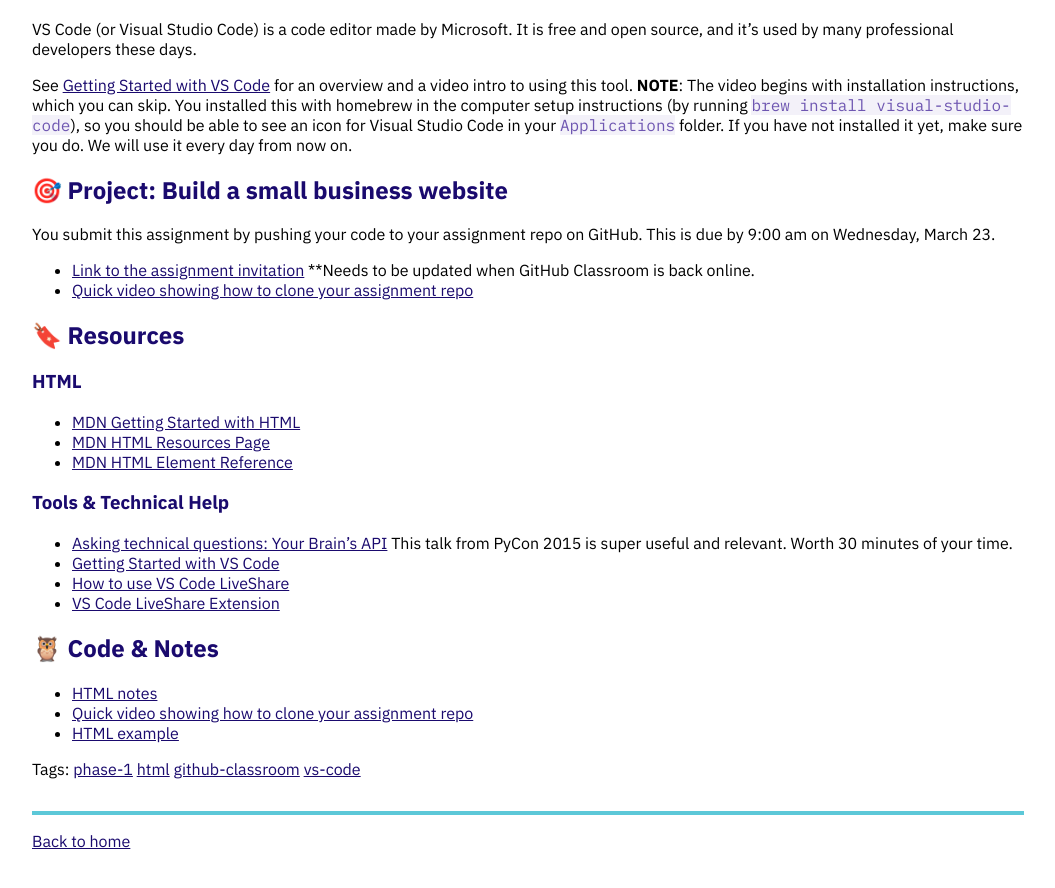
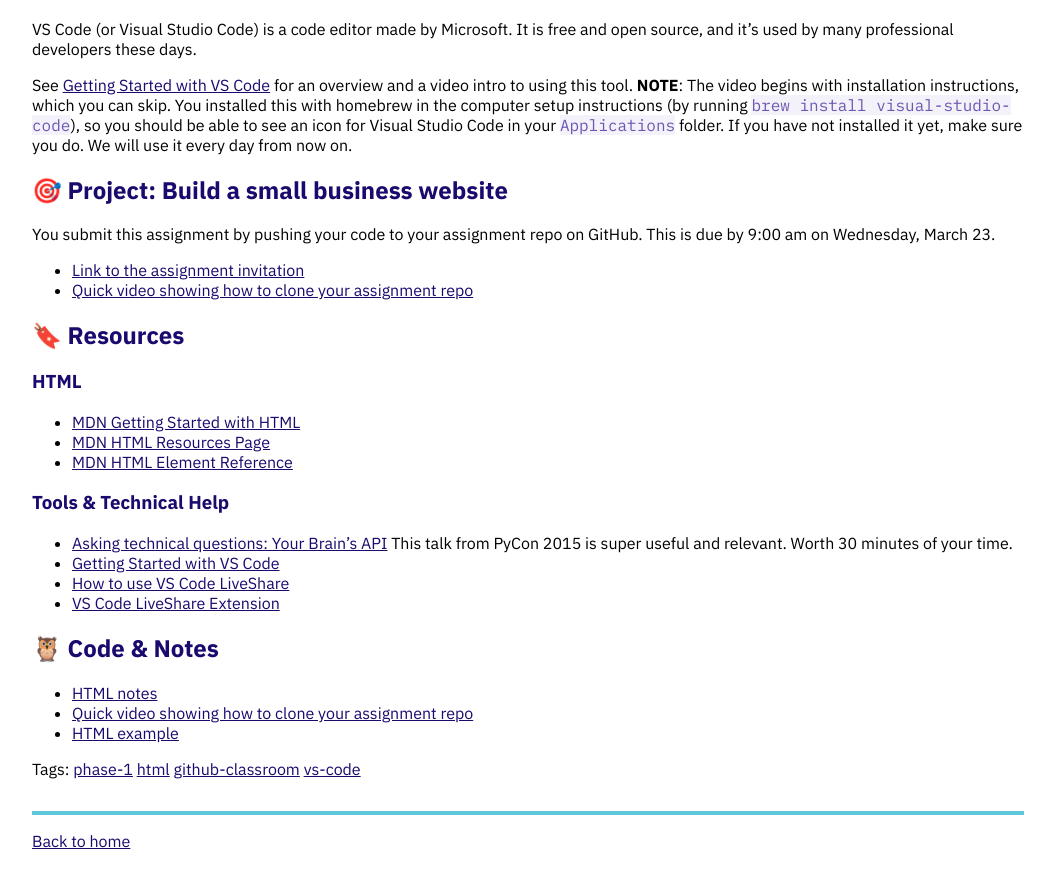
Before and after one commit to Momentum-Team-13/momentum-team-13.github.io, a Jekyll site: the page built from _posts/2022-03-22-html.md, in a window 1280 px wide and 900 px high, scrolled down 1108 px. Shown: the top 888 px of the window, without its empty margins (112-1167 px from the left). Built offline with Jekyll 4.4.1, drawn with Linux system fonts in a browser that asks for light colours; nearby versions of some CDN libraries; library files that are not in the unit come from our copies.

Commit message:
fix assignment link

```diff
--- a/_posts/2022-03-22-html.md
+++ b/_posts/2022-03-22-html.md
@@ -31,7 +31,7 @@
 
 You submit this assignment by pushing your code to your assignment repo on GitHub. This is due by 9:00 am on Wednesday, March 23.
 
-- [Link to the assignment invitation]() **Needs to be updated when GitHub Classroom is back online.
+- [Link to the assignment invitation](https://classroom.github.com/a/TIwWTUT3)
 - [Quick video showing how to clone your assignment repo](https://www.loom.com/share/c7871fa5f80f4cbda3dbcce36db68dab)
 
 ## 🔖 Resources
```
